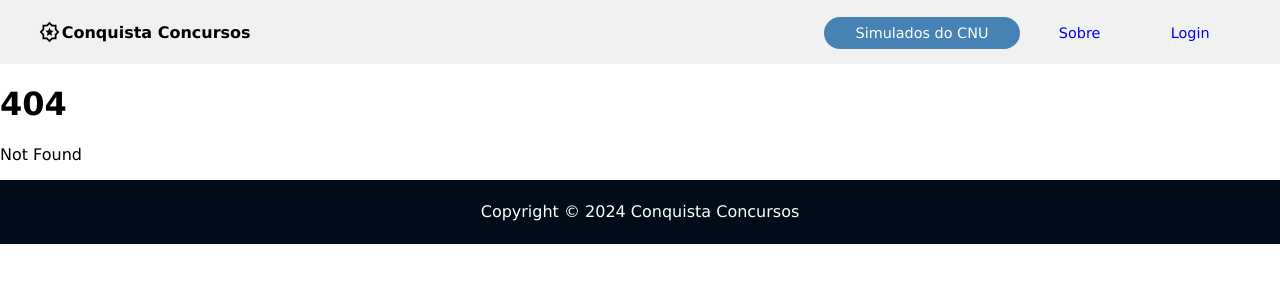
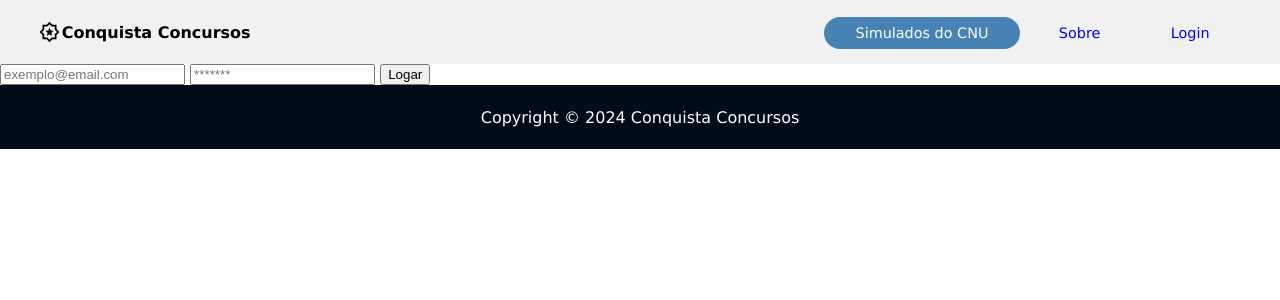
Before and after one commit to Voz-bonita/Conquista-Concursos, a SvelteKit app: page /login in a window 1280 px wide. Before the commit this address had no page. Shown: the top 300 px of the page. Built offline with nearby package versions, Linux system fonts and the light colour scheme.

Commit message:
Simplest working signup form

```diff
--- a/src/firebase.js
+++ b/src/firebase.js
@@ -21,3 +21,21 @@ const firebaseConfig = {
 const app = initializeApp(firebaseConfig);
 export const db = getFirestore(app);
 export const auth = getAuth(app);
+
+export const FirebaseCreateUserWithEmailAndPassword = (e) => {
+	const form = e.target;
+	const email = form.email.value;
+	const password = form.password.value;
+	createUserWithEmailAndPassword(auth, email, password)
+		.then((userCredential) => {
+			// Signed up
+			const user = userCredential.user;
+			console.log(user);
+			// ...
+		})
+		.catch((error) => {
+			const errorCode = error.code;
+			const errorMessage = error.message;
+			// ..
+		});
+};
--- /dev/null
+++ b/src/routes/login/+page.svelte
@@ -0,0 +1,11 @@
+<script>
+	import { FirebaseCreateUserWithEmailAndPassword } from '../../firebase.js';
+</script>
+
+<form on:submit|preventDefault={FirebaseCreateUserWithEmailAndPassword}>
+	<input type="email" name="email" placeholder="exemplo@email.com" />
+	<input type="password" name="password" placeholder="*******" />
+	<button type="submit">Logar</button>
+</form>
+
+<style></style>
```
